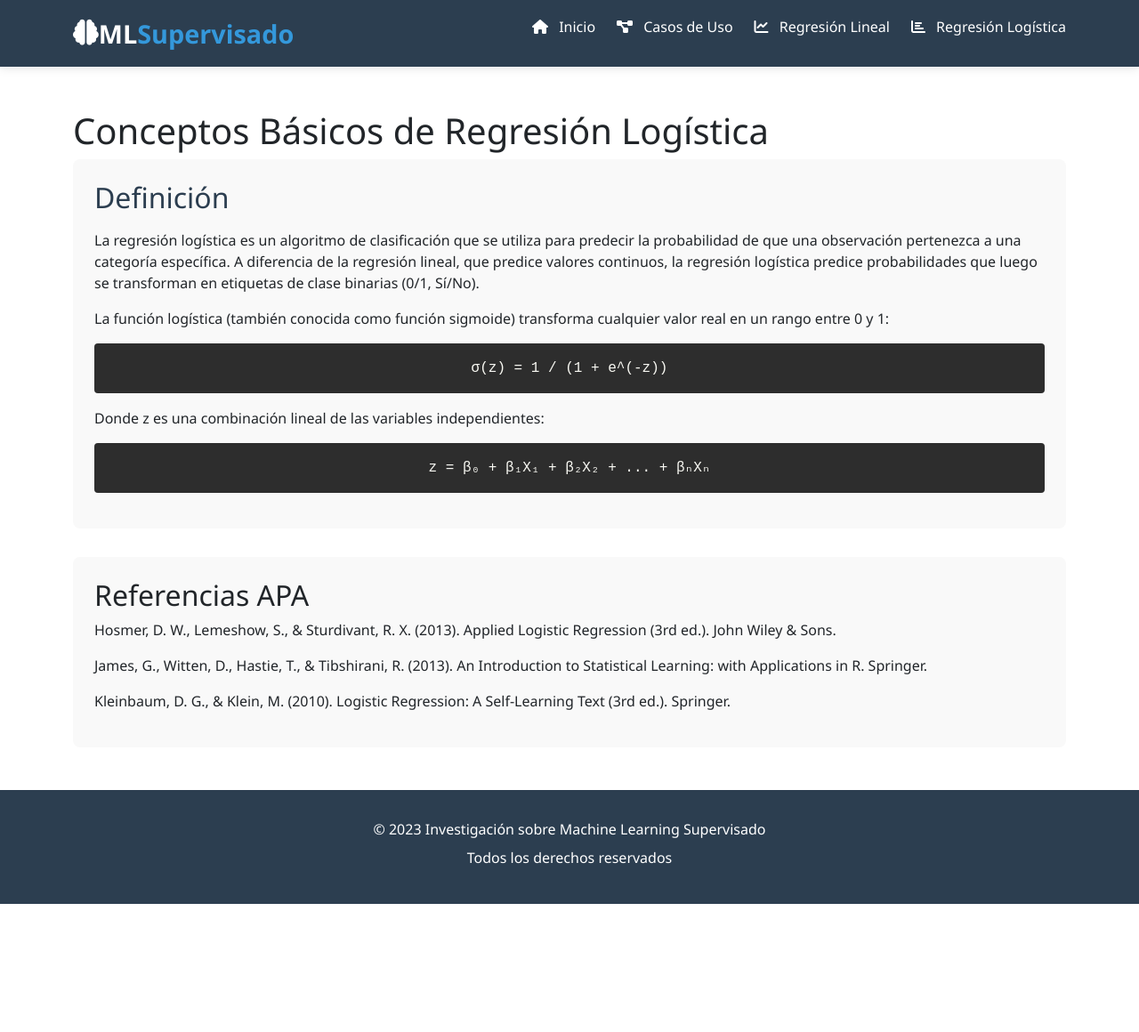
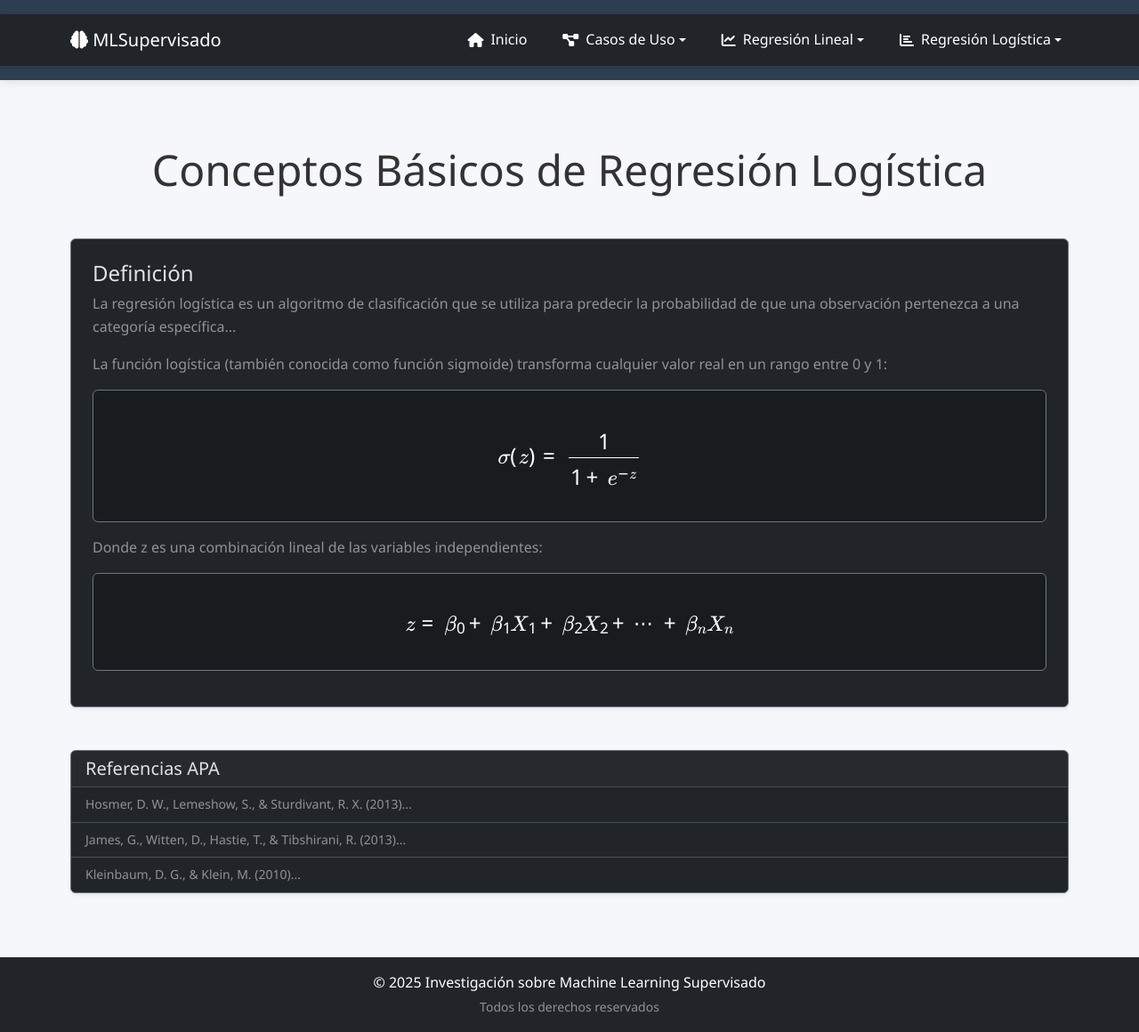
Before and after one commit to JuanSebastianBustos/Regresion-Logistica, a Flask app: page /logistica_conceptos in a window 1280 px wide. Shown: the whole page at 89% size. Before the commit the page ends 1016 px from the top, so only its background shows below. Run offline with Flask 3, Linux system fonts and the light colour scheme; parts of the project's set-up code (start-up, migrations or seed data) failed here and were passed over.

Commit message:
Pagina base regresion logistica actualizada
Se añaden diseños y etiquetas Bootstrap a la pagina base realizada por Camilo para poder continuar con el desarrollo de la actividad

```diff
--- a/static/css/style.css
+++ b/static/css/style.css
@@ -278,6 +278,11 @@
     display: flex;
     justify-content: space-between;
     align-items: center;
+}
+
+.navbar {
+    position: relative;
+    z-index: 1000;
 }
 
 .case-header h2 {
--- a/templates/base.html
+++ b/templates/base.html
@@ -1,6 +1,5 @@
 <!DOCTYPE html>
-<html lang="es">
-<head>
+<html lang="es" data-bs-theme="dark"> <head>
     <meta charset="UTF-8">
     <meta name="viewport" content="width=device-width, initial-scale=1.0">
     <title>{% block title %}Casos de ML Supervisado{% endblock %}</title>
@@ -10,85 +9,78 @@
     <link rel="stylesheet" href="{{ url_for('static', filename='css/style.css') }}">
     <link rel="stylesheet" href="{{ url_for('static', filename='css/responsive.css') }}">
     <link rel="stylesheet" href="https://cdnjs.cloudflare.com/ajax/libs/font-awesome/6.4.0/css/all.min.css">
-    <script src="https://cdn.jsdelivr.net/npm/mathjax@3/es5/tex-mml-chtml.js"></script>
-    <link href="https://cdn.jsdelivr.net/npm/bootstrap@5.3.3/dist/css/bootstrap.min.css" rel="stylesheet" integrity="sha384-QWTKZyjpPEjISv5WaRU9OFeRpok6YctnYmDr5pNlyT2bRjXh0JMhjY6hW+ALEwIH" crossorigin="anonymous">
 
+    <script id="MathJax-script" async src="https://cdn.jsdelivr.net/npm/mathjax@3/es5/tex-mml-chtml.js"></script>
 </head>
 <body>
+
     <header>
+        <nav class="navbar navbar-expand-lg navbar-dark bg-dark shadow-sm">
             <div class="container">
-            <nav>
-                <a href="{{ url_for('index') }}" class="logo">
+                <a class="navbar-brand" href="{{ url_for('index') }}">
                     <i class="fas fa-brain"></i> ML<span>Supervisado</span>
                 </a>
-                <ul class="nav-menu">
+
+                <button class="navbar-toggler" type="button" data-bs-toggle="collapse" data-bs-target="#navbarNav" aria-controls="navbarNav" aria-expanded="false" aria-label="Toggle navigation">
+                    <span class="navbar-toggler-icon"></span>
+                </button>
+
+                <div class="collapse navbar-collapse" id="navbarNav">
+                    <ul class="navbar-nav ms-auto">
                         <li class="nav-item">
-                        <a href="{{ url_for('index') }}" class="nav-link">
+                            <a class="nav-link active" aria-current="page" href="{{ url_for('index') }}">
                                 <i class="fas fa-home"></i> Inicio
                             </a>
                         </li>
-                    <li class="nav-item">
-                        <a href="{{ url_for('casos') }}" class="nav-link">
-                            <i class="fas fa-project-diagram"></i> Casos de Uso </a>
-                        <ul class="submenu">
-                            <li class="submenu-item">
-                                <a href="{{ url_for('caso1') }}" class="submenu-link">Caso 1</a>
-                            </li>
-                            <li class="submenu-item">
-                                <a href="{{ url_for('caso2') }}" class="submenu-link">Caso 2</a>
-                            </li>
-                            <li class="submenu-item">
-                                <a href="{{ url_for('caso3') }}" class="submenu-link">Caso 3</a>
-                            </li>
-                            <li class="submenu-item">
-                                <a href="{{ url_for('caso4') }}" class="submenu-link">Caso 4</a>
-                            </li>
+
+                        <li class="nav-item dropdown">
+                            <a class="nav-link dropdown-toggle" href="#" role="button" data-bs-toggle="dropdown" aria-expanded="false">
+                                <i class="fas fa-project-diagram"></i> Casos de Uso
+                            </a>
+                            <ul class="dropdown-menu">
+                                <li><a class="dropdown-item" href="{{ url_for('caso1') }}">Caso 1</a></li>
+                                <li><a class="dropdown-item" href="{{ url_for('caso2') }}">Caso 2</a></li>
+                                <li><a class="dropdown-item" href="{{ url_for('caso3') }}">Caso 3</a></li>
+                                <li><a class="dropdown-item" href="{{ url_for('caso4') }}">Caso 4</a></li>
                             </ul>
                         </li>
-                    <li class="nav-item">
-                        <a href="{{ url_for('rl') }}" class="nav-link">
+
+                        <li class="nav-item dropdown">
+                            <a class="nav-link dropdown-toggle" href="#" role="button" data-bs-toggle="dropdown" aria-expanded="false">
                                 <i class="fas fa-chart-line"></i> Regresión Lineal
                             </a>
-                        <ul class="submenu">
-                            <li class="submenu-item">
-                                <a href="{{ url_for('rl_conceptos') }}" class="submenu-link">Conceptos básicos</a>
-                            </li>
-                            <li class="submenu-item">
-                                <a href="{{ url_for('rl_practico') }}" class="submenu-link">Ejercicio práctico</a>
-                            </li>
+                            <ul class="dropdown-menu">
+                                <li><a class="dropdown-item" href="{{ url_for('rl_conceptos') }}">Conceptos básicos</a></li>
+                                <li><a class="dropdown-item" href="{{ url_for('rl_practico') }}">Ejercicio práctico</a></li>
                             </ul>
                         </li>
-                    <li class="nav-item">
-                        <a href="{{ url_for('logistica') }}" class="nav-link">
+
+                        <li class="nav-item dropdown">
+                            <a class="nav-link dropdown-toggle" href="#" role="button" data-bs-toggle="dropdown" aria-expanded="false">
                                 <i class="fas fa-chart-bar"></i> Regresión Logística
                             </a>
-                        <ul class="submenu">
-                            <li class="submenu-item">
-                                <a href="{{ url_for('logistica_conceptos') }}" class="submenu-link">Conceptos básicos</a>
-                            </li>
-                            <li class="submenu-item">
-                                <a href="{{ url_for('logistica_practico') }}" class="submenu-link">Ejercicio práctico</a>
-                            </li>
+                            <ul class="dropdown-menu">
+                                <li><a class="dropdown-item" href="{{ url_for('logistica_conceptos') }}">Conceptos básicos</a></li>
+                                <li><a class="dropdown-item" href="{{ url_for('logistica_practico') }}">Ejercicio práctico</a></li>
                             </ul>
                         </li>
                     </ul>
+                </div>
+            </div>
         </nav>
-        </div>
     </header>
 
-    <main>
-        {% block content %}{% endblock %}
+    <main class="py-4"> {% block content %}{% endblock %}
     </main>
 
-    <footer>
+    <footer class="bg-dark text-white text-center py-3 mt-auto">
         <div class="container">
-            <p>&copy; 2023 Investigación sobre Machine Learning Supervisado</p>
-            <p>Todos los derechos reservados</p>
+            <p class="mb-1">&copy; 2025 Investigación sobre Machine Learning Supervisado</p>
+            <p class="mb-0 small text-white-50">Todos los derechos reservados</p>
         </div>
     </footer>
 
     <script src="https://cdn.jsdelivr.net/npm/bootstrap@5.3.3/dist/js/bootstrap.bundle.min.js" integrity="sha384-YvpcrYf0tY3lHB60NNkmXc5s9fDVZLESaAA55NDzOxhy9GkcIdslK1eN7N6jIeHz" crossorigin="anonymous"></script>
-
     <script src="{{ url_for('static', filename='js/script.js') }}"></script>
 </body>
 </html>
--- a/templates/index.html
+++ b/templates/index.html
@@ -40,11 +40,8 @@
         <div class="col">
             <div class="card card-cover h-100 overflow-hidden text-white bg-info rounded-4 shadow-lg">
                 <div class="d-flex flex-column h-100 p-5 pb-3 text-shadow-1">
-<<<<<<< Updated upstream
                     <h3 class="pt-5 mt-5 mb-4 display-6 lh-1 fw-bold">Algoritmos Fundamentales</h3>
-=======
                     <h3 class="pt-5 mt-5 mb-4 display-6 lh-1 fw-bold">Regresion Lineal</h3>
->>>>>>> Stashed changes
                     <p>Revisamos uno de los algoritmos más importantes y fundamentales del aprendizaje supervisado: la Regresión Lineal.</p>
                     <a href="{{ url_for('rl') }}" class="btn btn-light mt-auto">
                         <i class="fas fa-chart-line me-2"></i> Ver caso Regresión Lineal
@@ -53,8 +50,6 @@
             </div>
         </div>
 
-<<<<<<< Updated upstream
-=======
         <div class="col">
             <div class="card card-cover h-100 overflow-hidden text-white bg-secondary rounded-4 shadow-lg">
                 <div class="d-flex flex-column h-100 p-5 pb-3 text-shadow-1">
@@ -67,7 +62,6 @@
             </div>
         </div>
 
->>>>>>> Stashed changes
     </div>
 </div>
 {% endblock %}
--- a/templates/logistica_conceptos.html
+++ b/templates/logistica_conceptos.html
@@ -3,27 +3,38 @@
 {% block title %}Conceptos Básicos - Regresión Logística{% endblock %}
 
 {% block content %}
-<section class="logistica-conceptos">
-    <div class="container">
-        <h1>Conceptos Básicos de Regresión Logística</h1>
+<div class="container py-5">
 
-        <div class="concepto-section">
-            <h2>Definición</h2>
-            <p>La regresión logística es un algoritmo de clasificación que se utiliza para predecir la probabilidad de que una observación pertenezca a una categoría específica. A diferencia de la regresión lineal, que predice valores continuos, la regresión logística predice probabilidades que luego se transforman en etiquetas de clase binarias (0/1, Sí/No).</p>
+    <h1 class="display-5 text-center mb-5">Conceptos Básicos de Regresión Logística</h1>
 
-            <p>La función logística (también conocida como función sigmoide) transforma cualquier valor real en un rango entre 0 y 1:</p>
-            <p class="formula">σ(z) = 1 / (1 + e^(-z))</p>
+    <div class="card shadow-sm mb-5 bg-dark border-secondary">
+        <div class="card-body p-4">
+            <h2 class="card-title h4">Definición</h2>
+            <p class="card-text text-white-50">La regresión logística es un algoritmo de clasificación que se utiliza para predecir la probabilidad de que una observación pertenezca a una categoría específica...</p>
+            <p class="card-text mt-3 text-white-50">La función logística (también conocida como función sigmoide) transforma cualquier valor real en un rango entre 0 y 1:</p>
 
-            <p>Donde z es una combinación lineal de las variables independientes:</p>
-            <p class="formula">z = β₀ + β₁X₁ + β₂X₂ + ... + βₙXₙ</p>
-        </div>
+            <div class="bg-black bg-opacity-25 border border-secondary rounded p-3 text-center my-3 text-white h5 font-monospace">
+                $$ \sigma(z) = \frac{1}{1 + e^{-z}} $$
+            </div>
 
-        <div class="references">
-            <h2>Referencias APA</h2>
-            <p>Hosmer, D. W., Lemeshow, S., & Sturdivant, R. X. (2013). Applied Logistic Regression (3rd ed.). John Wiley & Sons.</p>
-            <p>James, G., Witten, D., Hastie, T., & Tibshirani, R. (2013). An Introduction to Statistical Learning: with Applications in R. Springer.</p>
-            <p>Kleinbaum, D. G., & Klein, M. (2010). Logistic Regression: A Self-Learning Text (3rd ed.). Springer.</p>
+            <p class="card-text text-white-50">Donde z es una combinación lineal de las variables independientes:</p>
+
+            <div class="bg-black bg-opacity-25 border border-secondary rounded p-3 text-center my-3 text-white h5 font-monospace">
+                $$ z = \beta_0 + \beta_1X_1 + \beta_2X_2 + \dots + \beta_nX_n $$
+            </div>
         </div>
     </div>
-</section>
+
+    <div class="card shadow-sm bg-dark border-secondary">
+        <div class="card-header">
+            <h2 class="h5 mb-0">Referencias APA</h2>
+        </div>
+        <ul class="list-group list-group-flush">
+            <li class="list-group-item small bg-dark text-white-50">Hosmer, D. W., Lemeshow, S., & Sturdivant, R. X. (2013)...</li>
+            <li class="list-group-item small bg-dark text-white-50">James, G., Witten, D., Hastie, T., & Tibshirani, R. (2013)...</li>
+            <li class="list-group-item small bg-dark text-white-50">Kleinbaum, D. G., & Klein, M. (2010)...</li>
+        </ul>
+    </div>
+
+</div>
 {% endblock %}
```
Also changed, not shown: templates/logistica_practico.html (+78 -72 lines), templates/rl_conceptos.html (+7 -33 lines), templates/rl_practico.html (+0 -8 lines). Lines whose indentation alone changed are shown as unchanged.
